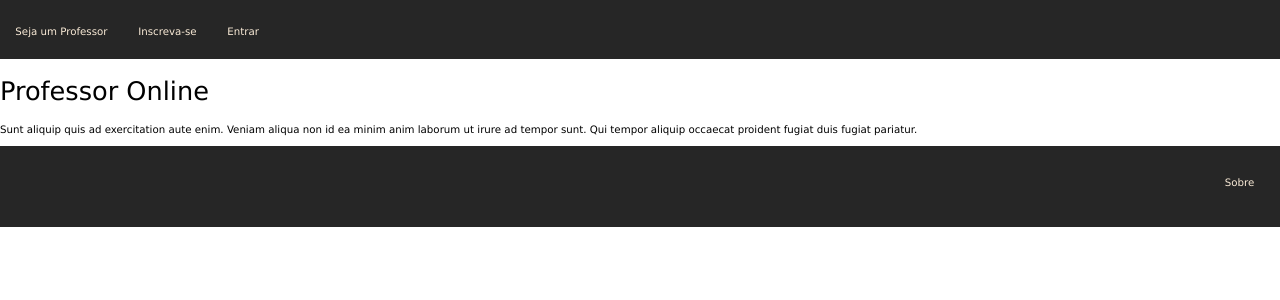
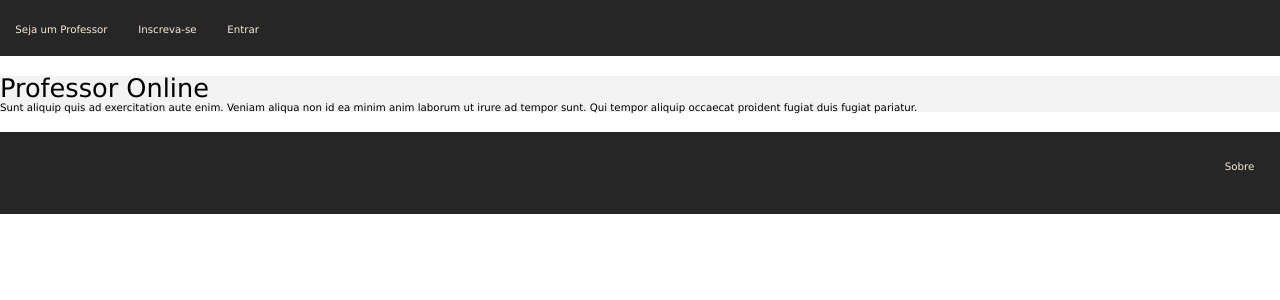
Before and after one commit to igor-py/professor-online, a React (Create React App) app in the folder app/: page / in a window 1280 px wide. Shown: the top 300 px of the page. Built offline with nearby package versions, Linux system fonts and the light colour scheme.

Commit message:
Colocando component Home

```diff
--- a/app/src/App.js
+++ b/app/src/App.js
@@ -1,6 +1,8 @@
 import React from 'react';
+import './styles/reset.css';
 import './styles/App.css';
 import Footer from './Components/Footer';
+import Home from './Components/Home';
 
 function App() {
   return (
@@ -15,12 +17,7 @@
         </div>
       </header>
 
-      <main>
-        <h1>Professor Online</h1>
-
-        <p>Sunt aliquip quis ad exercitation aute enim. Veniam aliqua non id ea minim anim laborum ut irure ad tempor sunt.
-          Qui tempor aliquip occaecat proident fugiat duis fugiat pariatur.</p>
-      </main>
+      <Home/>
 
       <Footer/>
 
--- /dev/null
+++ b/app/src/Components/Home.js
@@ -0,0 +1,27 @@
+import React, { Component } from 'react';
+import '../styles/Home.css';
+
+class Home extends Component {
+
+    state = {
+
+
+    }
+
+    render() {
+
+        return (
+
+            <div id="main-home">
+                <main>
+                    <h1>Professor Online</h1>
+
+                    <p>Sunt aliquip quis ad exercitation aute enim. Veniam aliqua non id ea minim anim laborum ut irure ad tempor sunt.
+                        Qui tempor aliquip occaecat proident fugiat duis fugiat pariatur.</p>
+                </main>
+            </div>
+        )
+    }
+}
+
+export default Home
--- /dev/null
+++ b/app/src/styles/Home.css
@@ -0,0 +1,11 @@
+#main-home {
+
+    background: #F3F3F3;
+    margin: 20px 0;
+}
+
+main {
+
+    font-family: Verdana, Geneva, Tahoma, sans-serif;
+    margin: 0;
+}
--- /dev/null
+++ b/app/src/styles/reset.css
@@ -0,0 +1,48 @@
+/* http://meyerweb.com/eric/tools/css/reset/
+   v2.0 | 20110126
+   License: none (public domain)
+*/
+
+html, body, div, span, applet, object, iframe,
+h1, h2, h3, h4, h5, h6, p, blockquote, pre,
+a, abbr, acronym, address, big, cite, code,
+del, dfn, em, img, ins, kbd, q, s, samp,
+small, strike, strong, sub, sup, tt, var,
+b, u, i, center,
+dl, dt, dd, ol, ul, li,
+fieldset, form, label, legend,
+table, caption, tbody, tfoot, thead, tr, th, td,
+article, aside, canvas, details, embed,
+figure, figcaption, footer, header, hgroup,
+menu, nav, output, ruby, section, summary,
+time, mark, audio, video {
+	margin: 0;
+	padding: 0;
+	border: 0;
+	font-size: 100%;
+	font: inherit;
+	vertical-align: baseline;
+}
+/* HTML5 display-role reset for older browsers */
+article, aside, details, figcaption, figure,
+footer, header, hgroup, menu, nav, section {
+	display: block;
+}
+body {
+	line-height: 1;
+}
+ol, ul {
+	list-style: none;
+}
+blockquote, q {
+	quotes: none;
+}
+blockquote:before, blockquote:after,
+q:before, q:after {
+	content: '';
+	content: none;
+}
+table {
+	border-collapse: collapse;
+	border-spacing: 0;
+}
```
